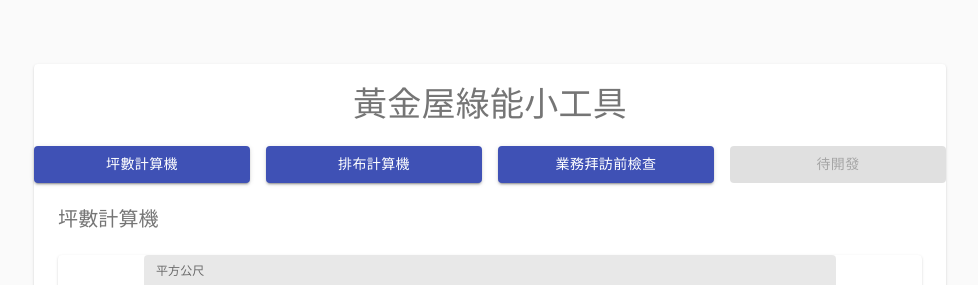
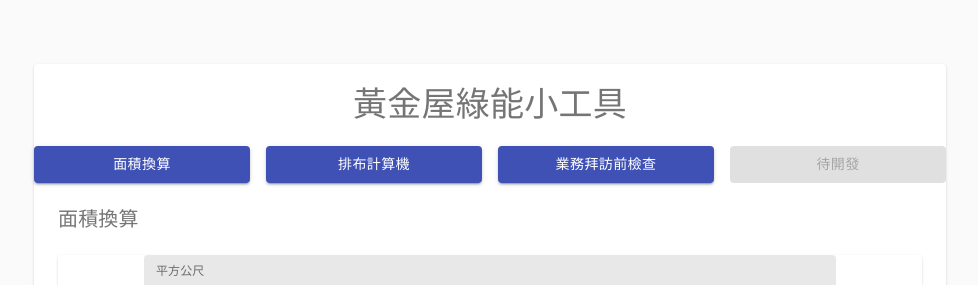
Before and after one commit to GoldenHouseSolarEnergy/Solar_tools, a React (Create React App) app: page / in a window 1280 px wide. Shown: the top 285 px of the page, without its empty margins (150-1128 px from the left). Built offline with nearby package versions, Linux system fonts and the light colour scheme.

Commit message:
[What]Rename landsize calculator

```diff
--- a/src/App.js
+++ b/src/App.js
@@ -42,7 +42,7 @@ const App = () => {
                     <Grid container spacing={2}>
                         <Grid item md={3} xs={6}>
                             <Button variant="contained" color="primary" fullWidth onClick={() => setTool("Calc")}>
-                                坪數計算機
+                                面積換算
                             </Button>
                         </Grid>
                         <Grid item md={3} xs={6}>
--- a/src/pages/Calculator.js
+++ b/src/pages/Calculator.js
@@ -54,7 +54,7 @@ const Calculator = () => {
         <Container>
             <br />
             <Typography variant="h6" color="textSecondary" align="left">
-                坪數計算機
+                面積換算
             </Typography>
             <br />
             <Paper>
```
